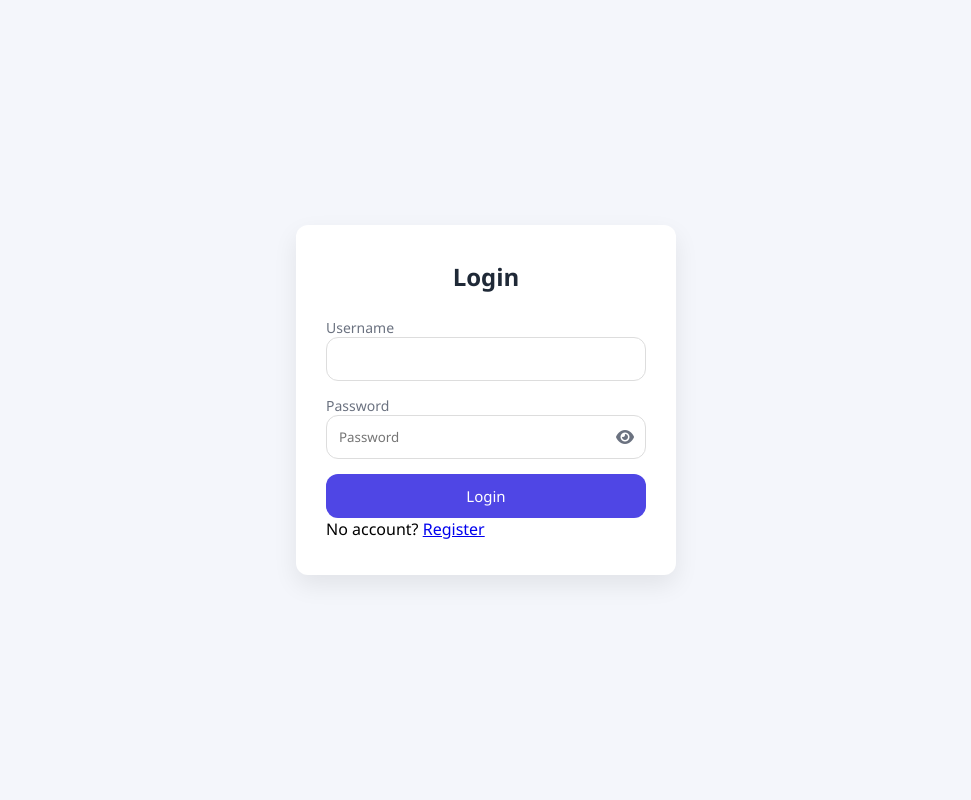
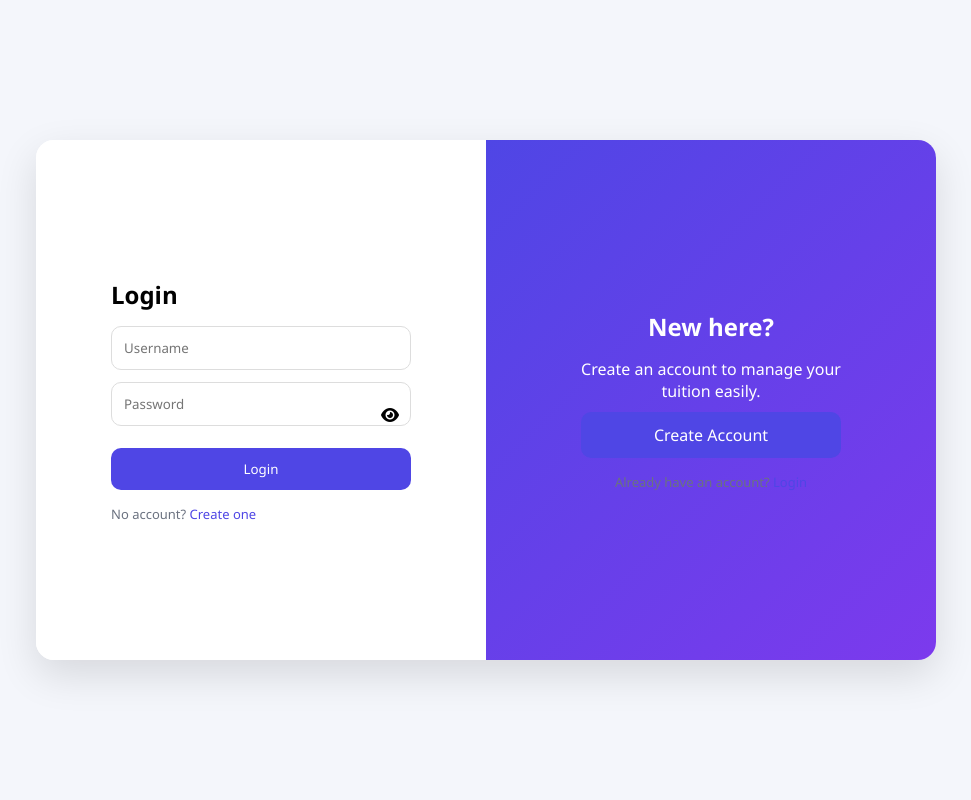
Before and after one commit to Arnold-nava/bayadPro, a PHP site: page /bayadPro/app/views/client/login.php in a window 1280 px wide. Shown: the whole page, without its empty margins (154-1125 px from the left). Run offline with PHP 8.4, Linux system fonts and the light colour scheme.

Commit message:
uploaded sql query

```diff
--- a/app/views/client/login.php
+++ b/app/views/client/login.php
@@ -1,5 +1,4 @@
 <?php
-
 if (session_status() === PHP_SESSION_NONE) {
     session_start();
 }
@@ -7,38 +6,27 @@ if (session_status() === PHP_SESSION_NONE) {
 require_once($_SERVER['DOCUMENT_ROOT'] . "/bayadPro/config/root.php");
 require_once(ROOT_PATH . "config/db.php");
 
+$error = "";
+
 if ($_SERVER['REQUEST_METHOD'] == 'POST') {
 
     $username = trim($_POST['user']);
     $pass = trim($_POST['pass']);
 
-    if (empty($username) || empty($pass)) {
-        echo "Please enter username or password!";
-        exit();
-    }
-
-    $sql = "SELECT student_id, username, password
-            FROM user_cred
-            WHERE username = ?";
-
+    $sql = "SELECT student_id, username, password FROM user_cred WHERE username = ?";
     $stmt = $conn->prepare($sql);
     $stmt->bind_param("s", $username);
     $stmt->execute();
     $result = $stmt->get_result();
-
-    $error = "";
 
     if ($result->num_rows == 1) {
 
         $row = $result->fetch_assoc();
 
         if (password_verify($pass, $row['password'])) {
-
             $_SESSION['id'] = $row['student_id'];
-
             header("Location: " . BASE_URL . "index.php");
             exit();
-
         } else {
             $error = "Wrong password!";
         }
@@ -48,16 +36,23 @@ if ($_SERVER['REQUEST_METHOD'] == 'POST') {
     }
 }
 ?>
+
 <!DOCTYPE html>
 <html lang="en">
 <head>
+<meta charset="UTF-8">
 <title>Login</title>
 
 <link rel="stylesheet" href="<?= BASE_URL ?>public/asset/css/login.css">
-
 <link rel="stylesheet" href="https://cdnjs.cloudflare.com/ajax/libs/font-awesome/6.5.1/css/all.min.css">
 </head>
+
 <body>
+
+<div class="auth-wrapper" id="wrapper">
+
+    <!-- LOGIN -->
+    <div class="panel login-panel">
 
         <form method="POST">
             <h2>Login</h2>
@@ -65,41 +60,69 @@ if ($_SERVER['REQUEST_METHOD'] == 'POST') {
             <?php if (!empty($error)): ?>
                 <div class="error"><?= $error ?></div>
             <?php endif; ?>
+
+            <input type="text" name="user" placeholder="Username" required>
+
             <div class="input-group">
-        <label>Username</label>
-        <input type="text" name="user" required>
-    </div>
-
-
-    <label>Password</label>
-    <div class="input-group">
-        <input type="password" name="pass" id="password" placeholder="Password" required>
-        <span class="icon" onclick="togglePassword('password', this)">
+                <input type="password" name="pass" id="pass" placeholder="Password" required>
+                <span class="icon" onclick="togglePass()">
                     <i class="fa-solid fa-eye"></i>
                 </span>
             </div>
 
             <button type="submit">Login</button>
 
-    <p class="login-link">
+            <p class="switch-text">
                 No account?
-        <a href="<?= BASE_URL ?>app/views/client/register.php">Register</a>
+                <a onclick="slide('register')">Create one</a>
             </p>
+
         </form>
 
+    </div>
+
+    <!-- REGISTER PROMO PANEL -->
+    <div class="panel register-panel">
+
+        <div class="info-box">
+            <h2>New here?</h2>
+            <p>Create an account to manage your tuition easily.</p>
+
+            <a href="<?= BASE_URL ?>app/views/client/register.php" class="btn">
+                Create Account
+            </a>
+
+            <p class="switch-text">
+                Already have an account?
+                <a onclick="slide('login')">Login</a>
+            </p>
+        </div>
+
+    </div>
+
+</div>
+
 <script>
-function togglePassword(id, iconWrapper) {
-    const input = document.getElementById(id);
-    const icon = iconWrapper.querySelector("i");
+function togglePass() {
+    const input = document.getElementById("pass");
+    const icon = document.querySelector(".icon i");
 
     if (input.type === "password") {
         input.type = "text";
-        icon.classList.remove("fa-eye");
-        icon.classList.add("fa-eye-slash");
+        icon.classList.replace("fa-eye", "fa-eye-slash");
     } else {
         input.type = "password";
-        icon.classList.remove("fa-eye-slash");
-        icon.classList.add("fa-eye");
+        icon.classList.replace("fa-eye-slash", "fa-eye");
+    }
+}
+
+function slide(type) {
+    const wrapper = document.getElementById("wrapper");
+
+    if (type === "register") {
+        wrapper.classList.add("slide");
+    } else {
+        wrapper.classList.remove("slide");
     }
 }
 </script>
--- a/public/asset/css/login.css
+++ b/public/asset/css/login.css
@@ -5,8 +5,7 @@
     --card: #ffffff;
     --text: #1f2937;
     --muted: #6b7280;
-    --radius: 12px;
-    --shadow: 0 10px 25px rgba(0,0,0,0.08);
+    --radius: 14px;
 }
 
 * {
@@ -24,125 +23,110 @@ body {
     align-items: center;
 }
 
-form {
-    background: var(--card);
-    padding: 35px 30px;
-    border-radius: var(--radius);
-    box-shadow: var(--shadow);
-    width: 100%;
-    max-width: 380px;
-    animation: fadeSlideIn 0.5s ease-out;
-    animation: shake 0.3s ease-in-out;
+.auth-wrapper {
+    width: 900px;
+    height: 520px;
+    display: flex;
+    border-radius: 18px;
+    overflow: hidden;
+    background: white;
+    box-shadow: 0 15px 40px rgba(0,0,0,0.12);
+    position: relative;
 }
 
-form h2 {
-    text-align: center;
-    margin-bottom: 25px;
-    color: var(--text);
+.panel {
+    width: 50%;
+    height: 100%;
+    display: flex;
+    justify-content: center;
+    align-items: center;
+    transition: 0.6s ease;
 }
 
-label {
-    display: block;
-    margin-top: 10px;
-    font-size: 14px;
-    color: var(--text);
+.login-panel {
+    background: white;
 }
 
-form label {
-    font-size: 14px;
-    color: var(--muted);
+.register-panel {
+    background: linear-gradient(135deg, var(--primary), #7c3aed);
+    color: white;
 }
 
-form input:focus {
-    border-color: var(--primary);
-    box-shadow: 0 0 0 3px rgba(79,70,229,0.15);
+form {
+    width: 300px;
 }
 
-form button {
+h2 {
+    margin-bottom: 15px;
+}
+
+input {
+    width: 100%;
+    padding: 12px;
+    margin-bottom: 12px;
+    border: 1px solid #ddd;
+    border-radius: 10px;
+    outline: none;
+}
+
+.input-group {
+    position: relative;
+}
+
+.icon {
+    position: absolute;
+    right: 12px;
+    top: 40%;
+    cursor: pointer;
+}
+
+button, .btn {
     width: 100%;
     padding: 12px;
     background: var(--primary);
     color: white;
     border: none;
-    border-radius: var(--radius);
+    border-radius: 10px;
     cursor: pointer;
-    font-size: 15px;
-    transition: 0.3s;
+    text-align: center;
+    display: block;
+    margin-top: 10px;
+    text-decoration: none;
 }
 
-form button:hover {
-    background: var(--primary-dark);
+.switch-text {
+    margin-top: 15px;
+    font-size: 13px;
+    color: var(--muted);
 }
 
+.switch-text a {
+    color: var(--primary);
+    cursor: pointer;
+}
+
+/* REGISTER PANEL CONTENT */
+.info-box {
+    text-align: center;
+    max-width: 260px;
+}
+
+/* SLIDE ANIMATION */
+.auth-wrapper.slide .login-panel {
+    transform: translateX(-100%);
+    opacity: 0;
+}
+
+.auth-wrapper.slide .register-panel {
+    transform: translateX(-100%);
+}
+
+/* ERROR */
 .error {
     background: #fee2e2;
     color: #991b1b;
     padding: 10px;
-    border-radius: var(--radius);
-    margin-bottom: 15px;
-    font-size: 14px;
-    text-align: center;
+    border-radius: 10px;
+    margin-bottom: 10px;
+    font-size: 13px;
 }
-
-@media (max-width: 500px) {
-    form {
-        padding: 25px 20px;
-    }
-}
-
-@keyframes fadeSlideIn {
-    from {
-        opacity: 0;
-        transform: translateY(20px);
-    }
-    to {
-        opacity: 1;
-        transform: translateY(0);
-    }
-}
-
-@keyframes shake {
-    0% { transform: translateX(0); }
-    25% { transform: translateX(-5px); }
-    50% { transform: translateX(5px); }
-    75% { transform: translateX(-5px); }
-    100% { transform: translateX(0); }
-}
-
-.input-group {
-    position: relative;
-    width: 100%;
-    margin-bottom: 15px;
-}
-
-.input-group input {
-    width: 100%;
-    padding: 12px 45px 12px 12px; /* space for icon */
-    border: 1px solid #ddd;
-    border-radius: var(--radius);
-    outline: none;
-    transition: 0.3s;
-}
-
-.input-group input:focus {
-    border-color: var(--primary);
-    box-shadow: 0 0 0 3px rgba(79,70,229,0.15);
-}
-
-.icon {
-    position: absolute;
-    right: 12px;
-    top: 50%;
-    transform: translateY(-50%);
-    cursor: pointer;
-    color: var(--muted);
-    display: flex;
-    align-items: center;
-    justify-content: center;
-    transition: 0.2s;
-}
-
-.icon:hover {
-    color: var(--primary);
-    transform: translateY(-50%) scale(1.15);
-}
--- a/public/asset/css/style.css
+++ b/public/asset/css/style.css
@@ -295,7 +295,6 @@ body {
     color: var(--muted);
 }
 
-/* payment section */
 .payment-card {
     background: var(--card);
     padding: 25px;
--- a/utils/nav.php
+++ b/utils/nav.php
@@ -28,7 +28,7 @@
     <div class="profile">
         <span class="profile-img"><i class="fa-solid fa-user"></i></span>
         <span class="username"><?php echo $student['first_name']; ?></span>
-        <span class="student_number"></i><?php echo $student['student_number']; ?></span>
+        <span class="student_number"><p><b>Student Number:</b></p><?php echo $student['student_number']; ?></span>
     </div>
 
     <div class="nav-menu">
```
Also changed, not shown: public/asset/css/payment_history.css (+1 -9 lines), public/asset/css/register.css (+1 -13 lines), tester1f.sql (added, +298 -0 lines). Lines whose indentation alone changed are shown as unchanged.
